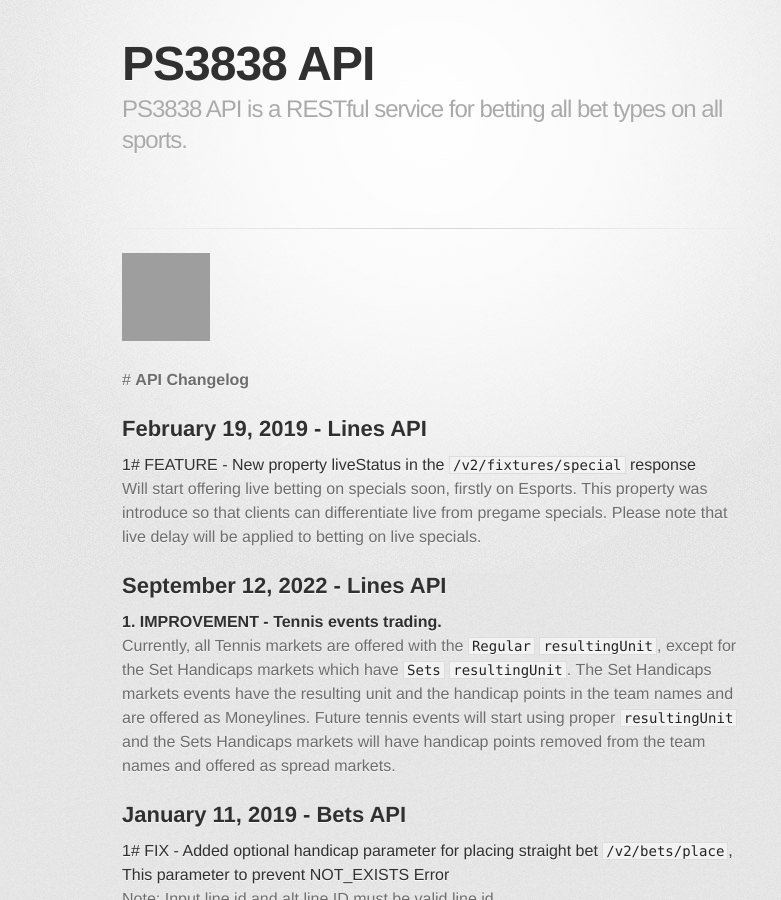
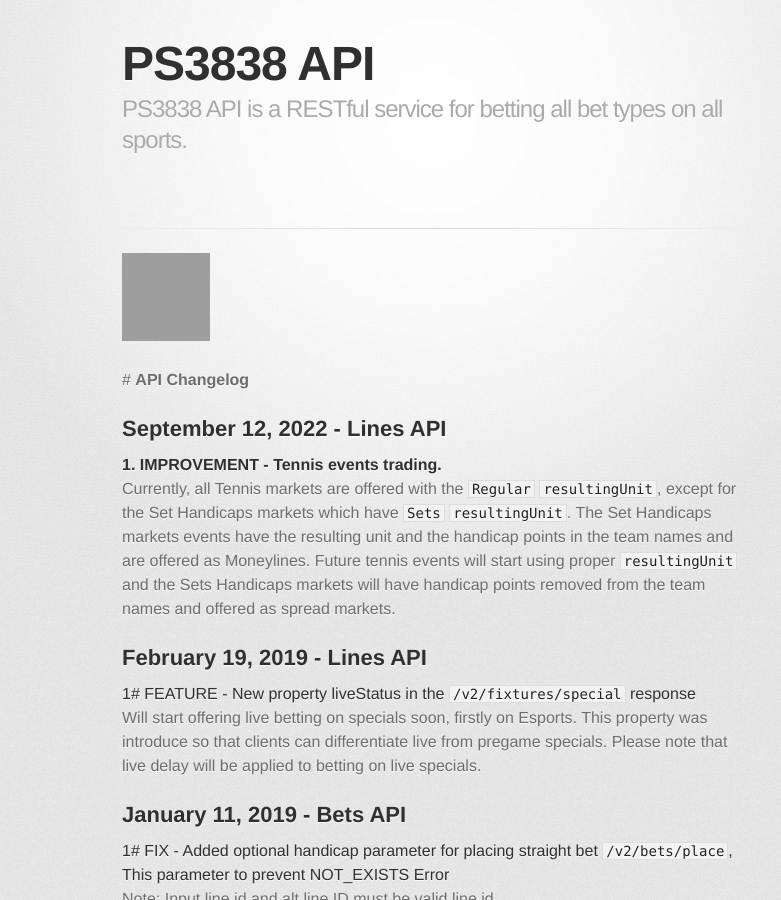
Before and after one commit to ps3838api/ps3838api.github.io, a Jekyll site: the page built from ChangesLog.md, in a window 1280 px wide and 900 px high, cut to the strip 0-900 px from the top of the window. Shown: the whole strip, without its empty margins (208-989 px from the left). Built offline with Jekyll 4.4.1, drawn with Linux system fonts in a browser that asks for light colours; some web fonts are replaced; our own code applies the rules of GitHub Pages for plain Markdown files; some of the changed lines change nothing that is shown; grey boxes are pictures that could not be loaded.

Commit message:
Update ChangesLog.md
PINB-48545

```diff
--- a/ChangesLog.md
+++ b/ChangesLog.md
@@ -2,12 +2,6 @@
 
 
  #  **API Changelog**
-
-## February 19, 2019 - Lines API
-
-##### 1# <span>FEATURE</span>  - New property liveStatus in the `/v2/fixtures/special` response
-
-Will start offering live betting on specials soon, firstly on Esports. This property was introduce so that clients can differentiate live from pregame specials. Please note that live delay will be applied to betting on live specials.
 
 ## September 12, 2022 - Lines API
 
@@ -15,6 +9,12 @@
 
 Currently, all Tennis markets are offered with the `Regular`  `resultingUnit`,  except for the Set Handicaps markets which have `Sets` `resultingUnit`. The Set Handicaps markets events have the resulting unit and the handicap points in the team names and are offered as Moneylines.
 Future tennis events will start using proper `resultingUnit`  and the Sets Handicaps markets will have handicap points removed from the team names and offered as spread markets.
+
+## February 19, 2019 - Lines API
+
+##### 1# <span>FEATURE</span>  - New property liveStatus in the `/v2/fixtures/special` response
+
+Will start offering live betting on specials soon, firstly on Esports. This property was introduce so that clients can differentiate live from pregame specials. Please note that live delay will be applied to betting on live specials.
 
 ## January 11, 2019 - Bets API
 
```
